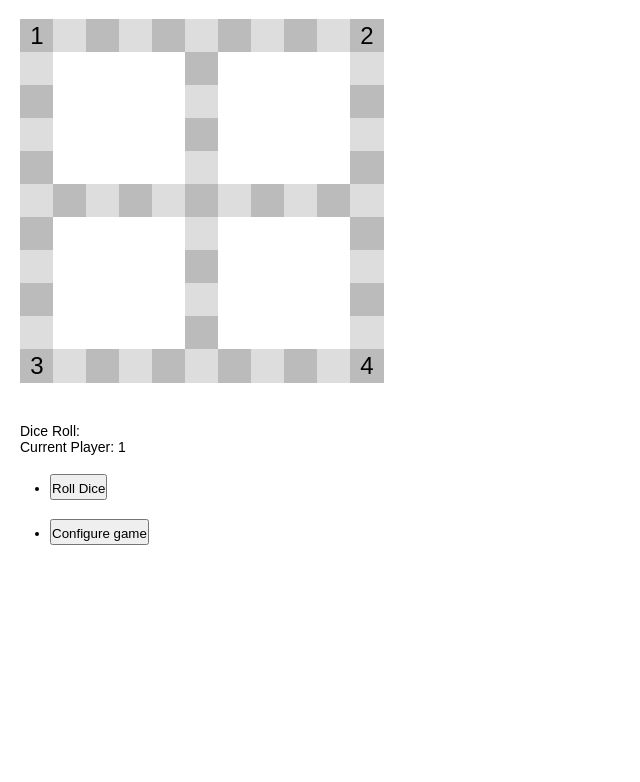
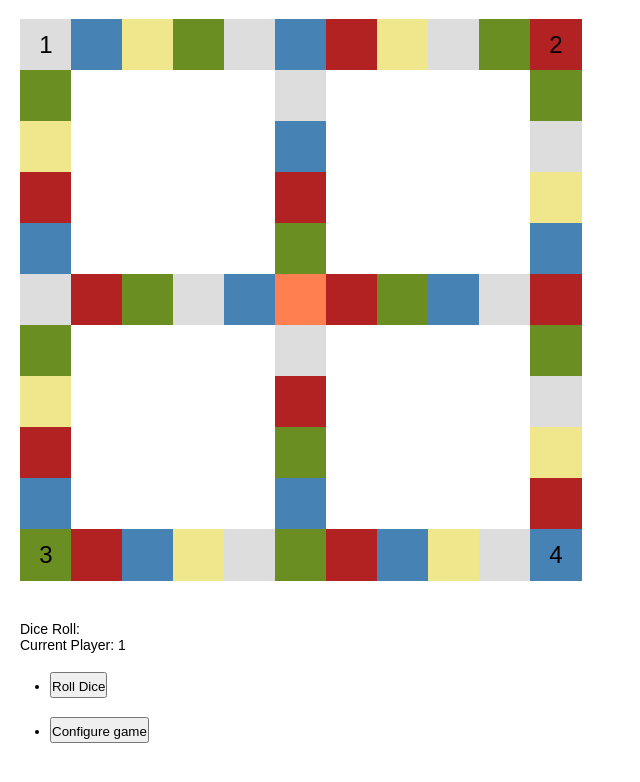
Before and after one commit to visoskyj/trivial-purfuit, a React (Create React App) app: page / in a window 1280 px wide. Shown: the top 782 px of the page, without its empty margins (0-640 px from the left). Built offline with nearby package versions, Linux system fonts and the light colour scheme; no server answers; the HTML template or start-up script is replaced by a standard one.

Commit message:
Color coded board view categories passed to Client and Gamelogic classes rollagain button functionality

```diff
--- /dev/null
+++ b/src/components/Squares/EventSquare.jsx
@@ -0,0 +1,11 @@
+import React from 'react'
+
+const EventSquare = (props) => {
+    return (
+        <button className="eventSquare" onClick={props.onClick}>
+            {props.value}
+        </button>
+    );
+}
+
+export default EventSquare
--- /dev/null
+++ b/src/components/Squares/HolidaySquare.jsx
@@ -0,0 +1,11 @@
+import React from 'react'
+
+const HolidaySquare = (props) => {
+    return (
+        <button className="holidaySquare" onClick={props.onClick}>
+            {props.value}
+        </button>
+    );
+}
+
+export default HolidaySquare
--- /dev/null
+++ b/src/components/Squares/HubSquare.jsx
@@ -0,0 +1,11 @@
+import React from 'react'
+
+const HubSquare = (props) => {
+    return (
+        <button className="hubSquare" onClick={props.onClick}>
+            {props.value}
+        </button>
+    );
+}
+
+export default HubSquare
--- /dev/null
+++ b/src/components/Squares/PeopleSquare.jsx
@@ -0,0 +1,11 @@
+import React from 'react'
+
+const PeopleSquare = (props) => {
+    return (
+        <button className="peopleSquare" onClick={props.onClick}>
+            {props.value}
+        </button>
+    );
+}
+
+export default PeopleSquare
--- /dev/null
+++ b/src/components/Squares/PlaceSquare.jsx
@@ -0,0 +1,11 @@
+import React from 'react'
+
+const PlaceSquare = (props) => {
+    return (
+        <button className="placeSquare" onClick={props.onClick}>
+            {props.value}
+        </button>
+    );
+}
+
+export default PlaceSquare
--- /dev/null
+++ b/src/components/Squares/RollagainSquare.jsx
@@ -0,0 +1,11 @@
+import React from 'react'
+
+const RollagainSquare = (props) => {
+    return (
+        <button className="rollagainSquare" onClick={props.onClick}>
+            {props.value}
+        </button>
+    );
+}
+
+export default RollagainSquare
--- a/src/styles/board.css
+++ b/src/styles/board.css
@@ -19,52 +19,49 @@ button {
   display: table;
 }
 
-.square1 {
-  background: #ddd;
+.square1, .square2, .blank_square,
+.rollagainSquare, .eventSquare, .placeSquare,
+.holidaySquare, .peopleSquare, .hubSquare {
   border: none;
   float: left;
   font-size: 24px;
-  line-height: 34px;
-  height: 34px;
+  line-height: 52px;
+  height: 52px;
+  width: 52px;
   margin-right: -1px;
   margin-top: -1px;
   padding: 0;
   text-align: center;
-  width: 34px;
+}
+.rollagainSquare {
+  background: khaki;
+}
+.hubSquare {
+  background: coral;
+}
+.eventSquare{
+  background: #ddd;
+}
+.placeSquare {
+  background: steelblue;
+}
+.holidaySquare{
+  background: olivedrab;
+}
+.peopleSquare {
+  background: firebrick;
+}
+.square1 {
+  background: #ddd;
 }
 
 .square2 {
   background: #bbb;
-  border: none;
-  float: left;
-  font-size: 24px;
-  line-height: 34px;
-  height: 34px;
-  margin-right: -1px;
-  margin-top: -1px;
-  padding: 0;
-  text-align: center;
-  width: 34px;
 }
 
 .blank_square {
   background: #fff;
-  border: none;
-  float: left;
-  font-size: 24px;
-  line-height: 34px;
-  height: 34px;
-  margin-right: -1px;
-  margin-top: -1px;
-  padding: 0;
-  text-align: center;
-  width: 34px;
 }
-
-/* .game {
-  display: flex;
-  flex-direction: row;
-} */
 
 .game-info {
   margin-top: 40px;
--- a/src/views/Gameboard/Gameboard.jsx
+++ b/src/views/Gameboard/Gameboard.jsx
@@ -1,24 +1,76 @@
 import React from 'react'
-import Square1 from '../../components/Squares/Square1'
-import Square2 from '../../components/Squares/Square2'
 import BlankSquare from '../../components/Squares/BlankSquare'
+import RollagainSquare from '../../components/Squares/RollagainSquare'
+import PeopleSquare from '../../components/Squares/PeopleSquare'
+import PlaceSquare from '../../components/Squares/PlaceSquare'
+import EventSquare from '../../components/Squares/EventSquare'
+import HolidaySquare from '../../components/Squares/HolidaySquare'
+import HubSquare from '../../components/Squares/HubSquare'
 
 class Board extends React.Component {
 
-    renderSquare1(i) {
+    renderRollagainSquare(i) {
         return (
-            <Square1
+            <RollagainSquare
                 value={this.props.squares[i]}
-                onClick={() => this.props.onClick(i)}
+                onClick={() => this.props.onClick(i, "rollagain")}
             />
         );
     }
 
-    renderSquare2(i) {
+    renderHubSquare(i) {
         return (
-            <Square2
+            <HubSquare
                 value={this.props.squares[i]}
-                onClick={() => this.props.onClick(i)}
+                onClick={() => this.props.onClick(i, "Hub")}
+            />
+        );
+    }
+
+    renderPeopleSquare(i) {
+        var category = "People"
+        if (i == 33)
+            category = "People HQ"
+        return (
+            <PeopleSquare
+                value={this.props.squares[i]}
+                onClick={() => this.props.onClick(i, category)}
+            />
+        );
+    }
+
+    renderEventSquare(i) {
+        var category = "Events"
+        if (i == 23)
+            category = "Events HQ"
+        return (
+            <EventSquare
+                value={this.props.squares[i]}
+                onClick={() => this.props.onClick(i, category)}
+            />
+        );
+    }
+
+    renderHolidaySquare(i) {
+        var category = "Independence Day"
+        if (i == 51)
+            category = "Independence Day HQ"
+        return (
+            <HolidaySquare
+                value={this.props.squares[i]}
+                onClick={() => this.props.onClick(i, category)}
+            />
+        );
+    }
+
+    renderPlaceSquare(i) {
+        var category = "Places"
+        if (i == 5)
+            category = "Places HQ"
+        return (
+            <PlaceSquare
+                value={this.props.squares[i]}
+                onClick={() => this.props.onClick(i, category)}
             />
         );
     }
@@ -27,147 +79,147 @@ class Board extends React.Component {
         return (
             <div>
                 <div className="board-row">
-                    {this.renderSquare2(0)}
-                    {this.renderSquare1(1)}
-                    {this.renderSquare2(2)}
-                    {this.renderSquare1(3)}
-                    {this.renderSquare2(4)}
-                    {this.renderSquare1(5)}
-                    {this.renderSquare2(6)}
-                    {this.renderSquare1(7)}
-                    {this.renderSquare2(8)}
-                    {this.renderSquare1(9)}
-                    {this.renderSquare2(10)}
+                    {this.renderEventSquare(0)}
+                    {this.renderPlaceSquare(1)}
+                    {this.renderRollagainSquare(2)}
+                    {this.renderHolidaySquare(3)}
+                    {this.renderEventSquare(4)}
+                    {this.renderPlaceSquare(5)}
+                    {this.renderPeopleSquare(6)}
+                    {this.renderRollagainSquare(7)}
+                    {this.renderEventSquare(8)}
+                    {this.renderHolidaySquare(9)}
+                    {this.renderPeopleSquare(10)}
                 </div>
                 <div className="board-row">
-                    {this.renderSquare1(11)}
+                    {this.renderHolidaySquare(11)}
                     <BlankSquare />
                     <BlankSquare />
                     <BlankSquare />
                     <BlankSquare />
-                    {this.renderSquare2(12)}
+                    {this.renderEventSquare(12)}
                     <BlankSquare />
                     <BlankSquare />
                     <BlankSquare />
                     <BlankSquare />
-                    {this.renderSquare1(13)}
+                    {this.renderHolidaySquare(13)}
                 </div>
                 <div className="board-row">
-                    {this.renderSquare2(14)}
+                    {this.renderRollagainSquare(14)}
                     <BlankSquare />
                     <BlankSquare />
                     <BlankSquare />
                     <BlankSquare />
-                    {this.renderSquare1(15)}
+                    {this.renderPlaceSquare(15)}
                     <BlankSquare />
                     <BlankSquare />
                     <BlankSquare />
                     <BlankSquare />
-                    {this.renderSquare2(16)}
+                    {this.renderEventSquare(16)}
                 </div>
                 <div className="board-row">
-                    {this.renderSquare1(17)}
+                    {this.renderPeopleSquare(17)}
                     <BlankSquare />
                     <BlankSquare />
                     <BlankSquare />
                     <BlankSquare />
-                    {this.renderSquare2(18)}
+                    {this.renderPeopleSquare(18)}
                     <BlankSquare />
                     <BlankSquare />
                     <BlankSquare />
                     <BlankSquare />
-                    {this.renderSquare1(19)}
+                    {this.renderRollagainSquare(19)}
                 </div>
                 <div className="board-row">
-                    {this.renderSquare2(20)}
+                    {this.renderPlaceSquare(20)}
                     <BlankSquare />
                     <BlankSquare />
                     <BlankSquare />
                     <BlankSquare />
-                    {this.renderSquare1(21)}
+                    {this.renderHolidaySquare(21)}
                     <BlankSquare />
                     <BlankSquare />
                     <BlankSquare />
                     <BlankSquare />
-                    {this.renderSquare2(22)}
+                    {this.renderPlaceSquare(22)}
                 </div>
                 <div className="board-row">
-                    {this.renderSquare1(23)}
-                    {this.renderSquare2(24)}
-                    {this.renderSquare1(25)}
-                    {this.renderSquare2(26)}
-                    {this.renderSquare1(27)}
-                    {this.renderSquare2(28)}
-                    {this.renderSquare1(29)}
-                    {this.renderSquare2(30)}
-                    {this.renderSquare1(31)}
-                    {this.renderSquare2(32)}
-                    {this.renderSquare1(33)}
+                    {this.renderEventSquare(23)}
+                    {this.renderPeopleSquare(24)}
+                    {this.renderHolidaySquare(25)}
+                    {this.renderEventSquare(26)}
+                    {this.renderPlaceSquare(27)}
+                    {this.renderHubSquare(28)}
+                    {this.renderPeopleSquare(29)}
+                    {this.renderHolidaySquare(30)}
+                    {this.renderPlaceSquare(31)}
+                    {this.renderEventSquare(32)}
+                    {this.renderPeopleSquare(33)}
                 </div>
                 <div className="board-row">
-                    {this.renderSquare2(34)}
+                    {this.renderHolidaySquare(34)}
                     <BlankSquare />
                     <BlankSquare />
                     <BlankSquare />
                     <BlankSquare />
-                    {this.renderSquare1(35)}
+                    {this.renderEventSquare(35)}
                     <BlankSquare />
                     <BlankSquare />
                     <BlankSquare />
                     <BlankSquare />
-                    {this.renderSquare2(36)}
+                    {this.renderHolidaySquare(36)}
                 </div>
                 <div className="board-row">
-                    {this.renderSquare1(37)}
+                    {this.renderRollagainSquare(37)}
                     <BlankSquare />
                     <BlankSquare />
                     <BlankSquare />
                     <BlankSquare />
-                    {this.renderSquare2(38)}
+                    {this.renderPeopleSquare(38)}
                     <BlankSquare />
                     <BlankSquare />
                     <BlankSquare />
                     <BlankSquare />
-                    {this.renderSquare1(39)}
+                    {this.renderEventSquare(39)}
                 </div>
                 <div className="board-row">
-                    {this.renderSquare2(40)}
+                    {this.renderPeopleSquare(40)}
                     <BlankSquare />
                     <BlankSquare />
                     <BlankSquare />
                     <BlankSquare />
-                    {this.renderSquare1(41)}
+                    {this.renderHolidaySquare(41)}
                     <BlankSquare />
                     <BlankSquare />
                     <BlankSquare />
                     <BlankSquare />
-                    {this.renderSquare2(42)}
+                    {this.renderRollagainSquare(42)}
                 </div>
                 <div className="board-row">
-                    {this.renderSquare1(43)}
+                    {this.renderPlaceSquare(43)}
                     <BlankSquare />
                     <BlankSquare />
                     <BlankSquare />
                     <BlankSquare />
-                    {this.renderSquare2(44)}
+                    {this.renderPlaceSquare(44)}
                     <BlankSquare />
                     <BlankSquare />
                     <BlankSquare />
                     <BlankSquare />
-                    {this.renderSquare1(45)}
+                    {this.renderPeopleSquare(45)}
                 </div>
                 <div className="board-row">
-                    {this.renderSquare2(46)}
-                    {this.renderSquare1(47)}
-                    {this.renderSquare2(48)}
-                    {this.renderSquare1(49)}
-                    {this.renderSquare2(50)}
-                    {this.renderSquare1(51)}
-                    {this.renderSquare2(52)}
-                    {this.renderSquare1(53)}
-                    {this.renderSquare2(54)}
-                    {this.renderSquare1(55)}
-                    {this.renderSquare2(56)}
+                    {this.renderHolidaySquare(46)}
+                    {this.renderPeopleSquare(47)}
+                    {this.renderPlaceSquare(48)}
+                    {this.renderRollagainSquare(49)}
+                    {this.renderEventSquare(50)}
+                    {this.renderHolidaySquare(51)}
+                    {this.renderPeopleSquare(52)}
+                    {this.renderPlaceSquare(53)}
+                    {this.renderRollagainSquare(54)}
+                    {this.renderEventSquare(55)}
+                    {this.renderPlaceSquare(56)}
                 </div>
             </div>
         );
--- a/src/views/client/Client.jsx
+++ b/src/views/client/Client.jsx
@@ -13,6 +13,7 @@ class Client extends React.Component {
         this.diceValue = '';
         console.info("Client: Asking gamelogic for current player.");
         this.currentPlayer = this.game.getCurrentPlayer();
+        this.currentCategory = ''
     }
 
     showBoardMove() {
@@ -28,12 +29,24 @@ class Client extends React.Component {
         console.info("Client: the configuration given is: " + response);
     }
 
-    handleClick(i){
+    handleClick(i, category){
         console.info("Client: Asking gamelogic to move player.");
-        let question = this.game.handleClick(i);
-        console.info("Client: The category is - " + question["category"]);
-        console.info("Client: The Question is - " + question["question"]);
-        alert("The category is - " + question["category"] + "\nClient: The Question is - " + question["question"]);
+
+        // IGNORE CLICK IF NOT ON SQUARE FOR POTENTIAL MOVE
+        if (this.game.board.squares[i] !== "O")
+            return;
+
+        this.currentCategory = category;
+        let question = this.game.handleClick(i, category);
+
+        if(category == "rollagain"){
+            alert("Please roll for another turn.");
+        }
+        else {
+            console.info("Client: The category is - " + question["category"]);
+            console.info("Client: The Question is - " + question["question"]);
+            alert("The category is - " + category + "\nClient: The Question is - " + question["question"]);
+        }
         this.currentPlayer = this.game.getCurrentPlayer();
         this.jumpTo();
     }
@@ -71,7 +84,7 @@ class Client extends React.Component {
                 <div className="game-board">
                     <Board
                         squares={this.getSquares()}
-                        onClick={i => this.handleClick(i)}
+                        onClick={(i, category) => this.handleClick(i, category)}
                     />
                 </div>
                 <div className="game-info">
```
Also changed, not shown: src/components/Gameboard/Gameboard.jsx (+5 -2 lines), src/components/Gamelogic/Gamelogic.jsx (+14 -3 lines).
